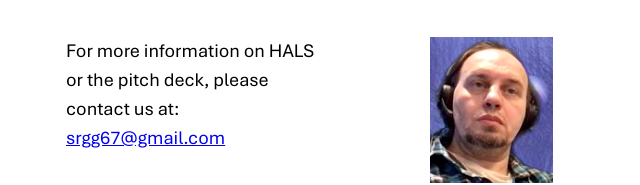
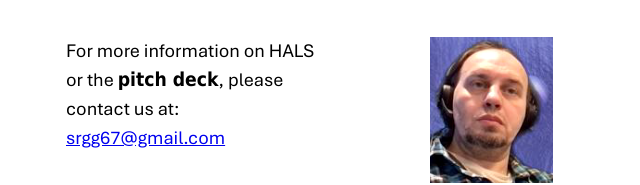
Before and after one commit to srgg6701/hals, a website: page index.html in a window 1280 px wide. Shown: the part 9837-10022 px from the top of the page, 114-754 px from the left. Drawn offline with Linux system fonts and the light colour scheme; files whose address does not match are found by name; a web font is replaced by a local one.

Commit message:
selecting pitch deck

```diff
--- a/index.html
+++ b/index.html
@@ -911,7 +911,7 @@
 
       <div class="flex flex-col sm:flex-row sm:items-start sm:justify-center">
         <p style="max-width: 260px; margin: 0">
-          For more information on HALS or the pitch deck, please contact us at:
+          For more information on HALS or the <strong>pitch deck</strong>, please contact us at:
           <a
             href="mailto:&#115;&#114;&#103;&#103;&#54;&#55;&#48;&#49;&#64;&#103;&#109;&#97;&#105;&#108;&#46;&#99;&#111;&#109;"
           >
```
